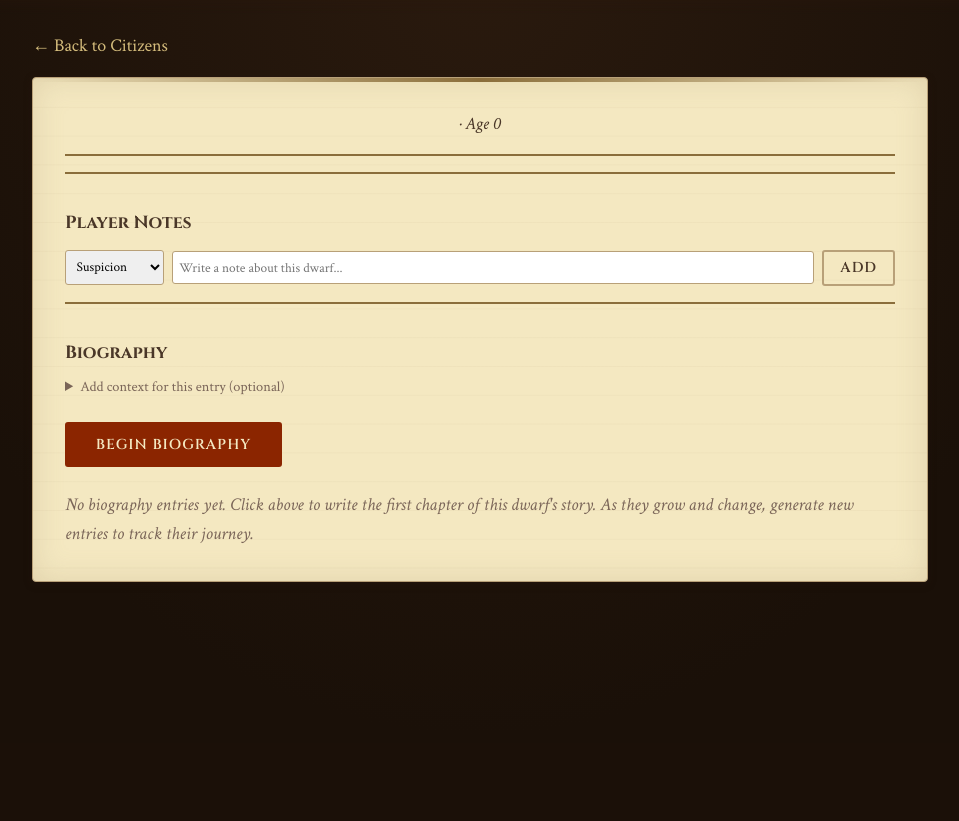
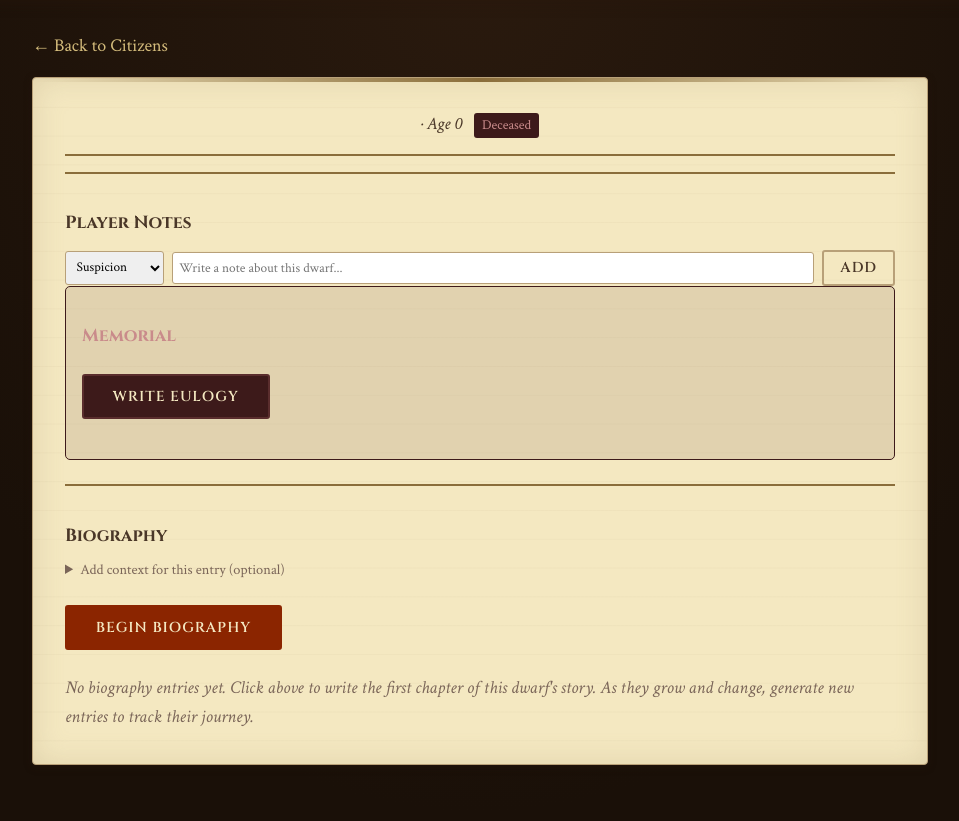
Before and after one commit to Been012/df-storyteller, a FastAPI app: template src/df_storyteller/web/templates/dwarf_detail.html in a window 1280 px wide. Shown: the part 57-878 px from the top of the page, without its empty margins (160-1119 px from the left). Before the commit the page ends 639 px from the top, so only its background shows below. Run offline with FastAPI, Linux system fonts and the light colour scheme; the template is opened without the code that fills it, so the values that code supplies are empty.

Commit message:
Add death eulogies for fallen dwarves
When a dwarf dies, their character sheet shows a "Deceased" badge and a
Memorial section with a "Write Eulogy" button. The eulogy gathers the
dwarf's full biography, cause of death, and relationships to generate a
solemn memorial narrative. Saved as a marked entry in the bio timeline.

Co-Authored-By: Claude Opus 4.6 (1M context) <noreply@anthropic.com>

```diff
--- a/src/df_storyteller/web/app.py
+++ b/src/df_storyteller/web/app.py
@@ -515,6 +515,7 @@ async def dwarf_detail_page(request: Request, unit_id: int):
         "relationships": relationships,
         "equipment": dwarf.equipment,
         "wounds": dwarf.wounds,
+        "is_alive": dwarf.is_alive,
     }
 
     # Load events for this dwarf
@@ -540,6 +541,7 @@ async def dwarf_detail_page(request: Request, unit_id: int):
                 entry["text"].replace("\n", "<br>"), name_map
             )
     dwarf_data["bio_entries"] = bio_history
+    dwarf_data["has_eulogy"] = any(e.get("is_eulogy") for e in bio_history)
 
     # Load notes for this dwarf
     from df_storyteller.context.notes_store import get_notes_for_dwarf
@@ -1276,6 +1278,41 @@ async def _stream_bio(config: AppConfig, dwarf_name: str, one_time_context: str
         yield "Error: generation failed. Check server logs for details."
 
 
+@app.post("/api/eulogy/{unit_id}")
+async def api_generate_eulogy(unit_id: int, request: Request):
+    """Stream a death eulogy for a fallen dwarf."""
+    config = _get_config()
+    one_time = ""
+    try:
+        data = await request.json()
+        one_time = data.get("context", "")
+    except Exception:
+        pass
+
+    event_store, character_tracker, world_lore, metadata = _load_game_state_safe(config)
+    dwarf = character_tracker.get_dwarf(unit_id)
+    if not dwarf:
+        return StreamingResponse(iter(["Dwarf not found."]), media_type="text/plain")
+
+    return StreamingResponse(
+        _stream_eulogy(config, dwarf.name, one_time),
+        media_type="text/plain",
+    )
+
+
+async def _stream_eulogy(config: AppConfig, dwarf_name: str, one_time_context: str = "") -> AsyncGenerator[str, None]:
+    from df_storyteller.stories.biography import generate_eulogy
+    try:
+        result = await generate_eulogy(config, dwarf_name, one_time_context=one_time_context)
+        words = result.split(" ")
+        for i, word in enumerate(words):
+            yield word + (" " if i < len(words) - 1 else "")
+            await asyncio.sleep(0.02)
+    except Exception:
+        logger.exception("Eulogy generation failed")
+        yield "Error: generation failed. Check server logs for details."
+
+
 @app.post("/api/saga/generate")
 async def api_generate_saga():
     """Stream a saga."""
--- a/src/df_storyteller/web/static/css/style.css
+++ b/src/df_storyteller/web/static/css/style.css
@@ -411,6 +411,43 @@ a.lore-xref:hover {
     white-space: nowrap;
 }
 
+.deceased-badge {
+    display: inline-block;
+    background: #3d1a1a;
+    color: #c98b8b;
+    padding: 0.1rem 0.5rem;
+    border-radius: 3px;
+    font-size: 0.85rem;
+    margin-left: 0.5rem;
+    font-style: normal;
+}
+
+.memorial-section {
+    border: 1px solid #3d1a1a;
+    border-radius: 5px;
+    padding: 1rem;
+    margin-bottom: 1.5rem;
+    background: rgba(61, 26, 26, 0.1);
+}
+
+.memorial-section h3 {
+    color: #c98b8b;
+}
+
+.memorial-btn {
+    background: #3d1a1a;
+    border-color: #5a2d2d;
+}
+
+.memorial-btn:hover {
+    background: #5a2d2d;
+}
+
+.eulogy-entry {
+    border-left: 3px solid #c98b8b;
+    padding-left: 1rem;
+}
+
 .note-actions {
     display: flex;
     gap: 0.2rem;
--- a/src/df_storyteller/web/templates/dwarf_detail.html
+++ b/src/df_storyteller/web/templates/dwarf_detail.html
@@ -15,6 +15,9 @@
                 {% if dwarf.noble_positions %} &mdash; {{ dwarf.noble_positions | join(', ') }}{% endif %}
                 {% if dwarf.military_squad %} &mdash; {{ dwarf.military_squad }}{% endif %}
                 &middot; Age {{ dwarf.age | int }}
+                {% if not dwarf.is_alive %}
+                <span class="deceased-badge">Deceased</span>
+                {% endif %}
             </div>
             {% if dwarf.stress_desc %}
             <div style="margin-top: 0.3rem; font-style: italic; color: var(--ink-faded);">
@@ -156,6 +159,23 @@
             </div>
         </div>
 
+        <!-- Memorial (deceased dwarves only) -->
+        {% if not dwarf.is_alive %}
+        <div class="memorial-section">
+            <h3>Memorial</h3>
+            {% if not dwarf.has_eulogy %}
+            <div class="btn-row">
+                <button class="btn btn-primary memorial-btn" id="eulogy-btn" onclick="generateEulogy({{ dwarf.unit_id }})">
+                    Write Eulogy
+                </button>
+            </div>
+            <div class="story-text streaming-text" id="eulogy-text" style="display: none;"></div>
+            {% else %}
+            <em style="color: var(--ink-faded);">A eulogy has been written and appears in the biography below.</em>
+            {% endif %}
+        </div>
+        {% endif %}
+
         <!-- Biography Timeline -->
         <div class="bio-section">
             <h3>Biography</h3>
@@ -181,9 +201,9 @@
             <!-- Existing biography entries (newest first) -->
             {% if dwarf.bio_entries %}
                 {% for entry in dwarf.bio_entries | reverse %}
-                <div class="chronicle-entry" style="margin-bottom: 1.5rem;">
+                <div class="chronicle-entry{% if entry.get('is_eulogy') %} eulogy-entry{% endif %}" style="margin-bottom: 1.5rem;">
                     <div class="season-header" style="font-size: 1rem;">
-                        {{ entry.season | default('') | title }} of Year {{ entry.year | default('?') }}
+                        {% if entry.get('is_eulogy') %}Memorial — {% endif %}{{ entry.season | default('') | title }} of Year {{ entry.year | default('?') }}
                     </div>
                     <div class="story-text">{{ entry.text | replace('\n', '<br>') | safe }}</div>
                 </div>
@@ -276,5 +296,42 @@ async function generateBio(unitId) {
     btn.disabled = false;
     btn.textContent = 'Generate Biography';
 }
+
+async function generateEulogy(unitId) {
+    const btn = document.getElementById('eulogy-btn');
+    const textEl = document.getElementById('eulogy-text');
+
+    btn.disabled = true;
+    btn.textContent = 'Writing memorial...';
+    textEl.style.display = 'block';
+    textEl.innerHTML = '<span class="streaming-cursor"></span>';
+
+    try {
+        const response = await fetch('/api/eulogy/' + unitId, {
+            method: 'POST',
+            headers: { 'Content-Type': 'application/json' },
+            body: JSON.stringify({ context: '' }),
+        });
+        const reader = response.body.getReader();
+        const decoder = new TextDecoder();
+        let fullText = '';
+
+        while (true) {
+            const { done, value } = await reader.read();
+            if (done) break;
+            const chunk = decoder.decode(value, { stream: true });
+            fullText += chunk;
+            textEl.innerHTML = fullText.replace(/\n/g, '<br>') + '<span class="streaming-cursor"></span>';
+        }
+
+        textEl.innerHTML = fullText.replace(/\n/g, '<br>');
+        setTimeout(() => window.location.reload(), 1500);
+    } catch (err) {
+        textEl.innerHTML = '<em style="color: var(--danger);">Error: ' + err.message + '</em>';
+    }
+
+    btn.disabled = false;
+    btn.textContent = 'Write Eulogy';
+}
 </script>
 {% endblock %}
```
Also changed, not shown: src/df_storyteller/stories/biography.py (added, +267 -0 lines).
